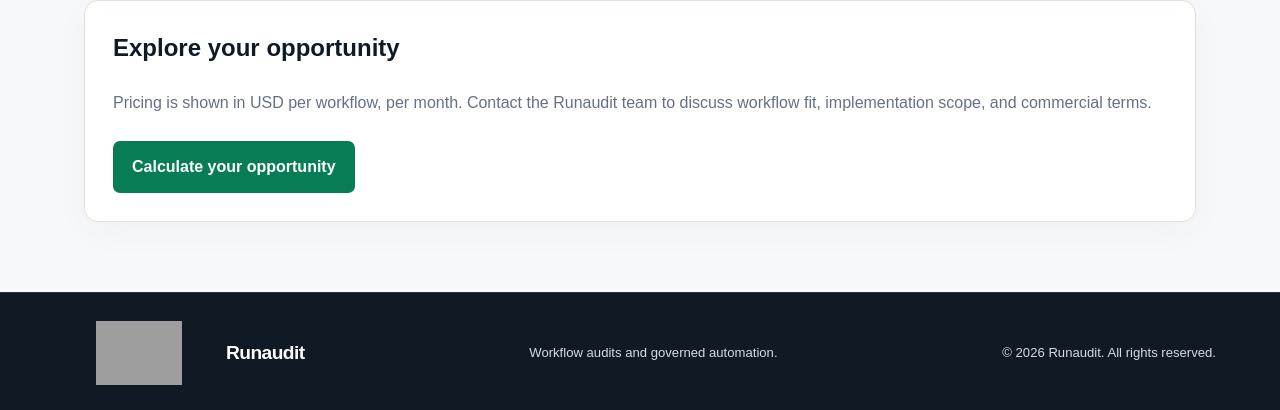
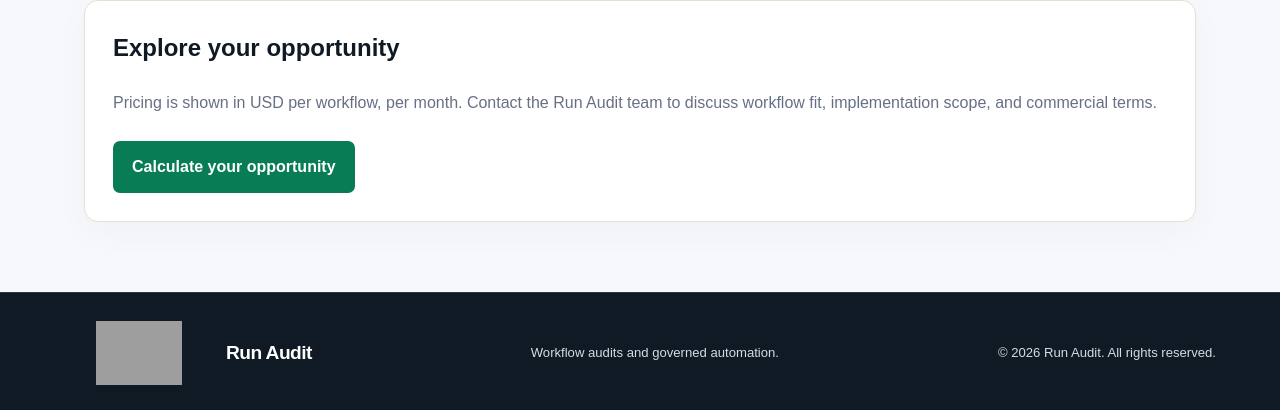
Before and after one commit to nexusai007/iposhells.com, a Next.js app: page /pricing in a window 1280 px wide. Shown: the part 1406-1816 px from the top of the page. Built offline with nearby package versions, Linux system fonts and the light colour scheme; grey boxes are pictures that could not be loaded.

Commit message:
Use Run Audit as the consistent public brand name

```diff
--- a/app/pricing/page.tsx
+++ b/app/pricing/page.tsx
@@ -3,23 +3,23 @@ const workflows = [
 ];
 
 export const metadata = {
-  title: "Runaudit Workflow Pricing | Transparent USD Pricing",
-  description: "Explore Runaudit workflow pricing in USD per workflow, per month, and compare options for operational efficiency and accountable automation.",
+  title: "Run Audit Workflow Pricing | Transparent USD Pricing",
+  description: "Explore Run Audit workflow pricing in USD per workflow, per month, and compare options for operational efficiency and accountable automation.",
   alternates: { canonical: "/pricing" },
   openGraph: {
     type: "website",
     url: "https://runaudit.io/pricing",
-    siteName: "Runaudit",
-    title: "Runaudit Workflow Pricing",
+    siteName: "Run Audit",
+    title: "Run Audit Workflow Pricing",
     description: "Compare transparent workflow pricing in USD per workflow, per month."
   },
   twitter: {
     card: "summary",
-    title: "Runaudit Workflow Pricing",
+    title: "Run Audit Workflow Pricing",
     description: "Compare transparent workflow pricing in USD."
   }
 };
 
 export default function PricingPage() {
-  return <main className="tool-page"><header className="tool-header"><a className="brand" href="/"><img src="/run-logo.jpg" alt="Runaudit logo" width="44" height="44"/><span>Runaudit</span></a><nav><a href="/roi-calculator">ROI calculator</a><a href="/overview">Overview</a></nav></header><section className="tool-intro"><p className="eyebrow">TRANSPARENT WORKFLOW PRICING</p><h1>Choose the workflows your operation needs.</h1><p>Published marketplace prices are in USD per workflow, per month. Select the workflows that match your priorities. Your total depends on the workflows selected and any applicable usage terms presented before purchase.</p></section><section className="price-grid">{workflows.map(([name,price])=><article className="price-card" key={name}><h2>{name}</h2><p><strong>${price}</strong><span> / workflow / month</span></p></article>)}</section><section className="pricing-note"><h2>Explore your opportunity</h2><p>Pricing is shown in USD per workflow, per month. Contact the Runaudit team to discuss workflow fit, implementation scope, and commercial terms.</p><a className="button button-primary" href="/roi-calculator">Calculate your opportunity</a></section><footer className="site-footer"><a className="brand footer-brand" href="/"><img src="/run-logo.jpg" alt="" width="38" height="38"/><span>Runaudit</span></a><p>Workflow audits and governed automation.</p><small>© {new Date().getFullYear()} Runaudit. All rights reserved.</small></footer></main>;
+  return <main className="tool-page"><header className="tool-header"><a className="brand" href="/"><img src="/run-logo.jpg" alt="Run Audit logo" width="44" height="44"/><span>Run Audit</span></a><nav><a href="/roi-calculator">ROI calculator</a><a href="/overview">Overview</a></nav></header><section className="tool-intro"><p className="eyebrow">TRANSPARENT WORKFLOW PRICING</p><h1>Choose the workflows your operation needs.</h1><p>Published marketplace prices are in USD per workflow, per month. Select the workflows that match your priorities. Your total depends on the workflows selected and any applicable usage terms presented before purchase.</p></section><section className="price-grid">{workflows.map(([name,price])=><article className="price-card" key={name}><h2>{name}</h2><p><strong>${price}</strong><span> / workflow / month</span></p></article>)}</section><section className="pricing-note"><h2>Explore your opportunity</h2><p>Pricing is shown in USD per workflow, per month. Contact the Run Audit team to discuss workflow fit, implementation scope, and commercial terms.</p><a className="button button-primary" href="/roi-calculator">Calculate your opportunity</a></section><footer className="site-footer"><a className="brand footer-brand" href="/"><img src="/run-logo.jpg" alt="" width="38" height="38"/><span>Run Audit</span></a><p>Workflow audits and governed automation.</p><small>© {new Date().getFullYear()} Run Audit. All rights reserved.</small></footer></main>;
 }
```
